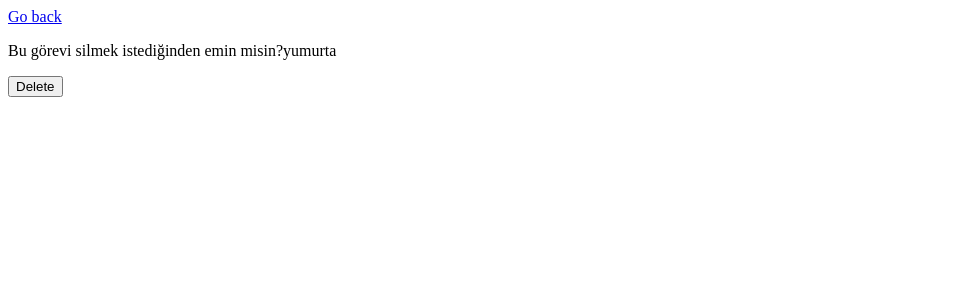
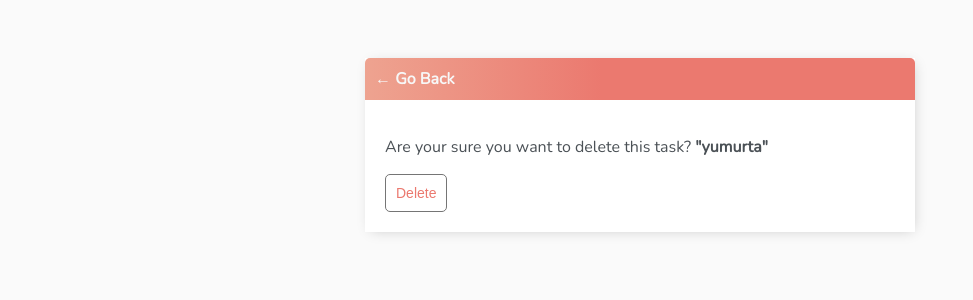
Before and after one commit to alkan11/Django-to-do-list, a Django app: page /task-delete/3/ in a window 1280 px wide. Shown: the top 300 px of the page, without its empty margins (0-973 px from the left). Run offline with Django 4.2, Linux system fonts and the light colour scheme; a user stored in the database is signed in; data comes from the database, SQL or seed files in the repository; both versions use the stored data as it was after the commit; parts of the project's set-up code (start-up, migrations or seed data) failed here and were passed over.

Commit message:
css finished

```diff
--- /dev/null
+++ b/base/templates/base/main.html
@@ -0,0 +1,210 @@
+<!DOCTYPE html>
+<html lang="en">
+
+<head>
+    <meta charset="utf-8">
+    <meta name="description"
+        content="This is to do list implemented using Django by Dennis Ivy who is a full stack web developer.">
+
+    <meta http-equiv="X-UA-Compatible" content="IE=edge">
+    <title>To Do Items</title>
+    <meta name="description" content="">
+    <meta name="viewport" content="width=device-width, initial-scale=1">
+
+    <link rel="preconnect" href="https://fonts.gstatic.com">
+    <link href="https://fonts.googleapis.com/css2?family=Nunito:wght@200&display=swap" rel="stylesheet">
+
+    <style>
+        body {
+            background-color: #FAFAFA;
+            font-family: 'Nunito', sans-serif;
+            padding-top: 50px;
+        }
+
+        h1,
+        h2,
+        h3,
+        h4,
+        h5,
+        h6,
+            {
+            font-family: 'Raleway', sans-serif;
+        }
+
+        a,
+        p {
+            color: #4b5156
+        }
+
+        a {
+            font-weight: 600;
+        }
+
+        .container {
+            max-width: 550px;
+            margin: auto;
+            background-color: #fff;
+            -webkit-box-shadow: 2px 2px 13px -4px rgba(0, 0, 0, 0.21);
+            box-shadow: 2px 2px 13px -4px rgba(0, 0, 0, 0.21);
+        }
+
+        input {
+            outline: none;
+            border: none;
+        }
+
+        .header-bar {
+            display: flex;
+            justify-content: space-between;
+            color: #fff;
+            padding: 10px;
+            border-radius: 5px 5px 0 0;
+            background: linear-gradient(90deg, #EEA390 0%, #EB796F 43%, #EB796F 100%);
+        }
+
+        .header-bar a {
+            color: rgb(247, 247, 247);
+            text-decoration: none;
+        }
+
+        .task-wrapper {
+            display: flex;
+            align-items: center;
+            justify-content: space-between;
+            background-color: #fff;
+            border-top: 1px solid #dfe4ea;
+            overflow: hidden;
+        }
+
+        .task-title {
+            display: flex;
+            padding: 20px;
+        }
+
+        .task-title a {
+            text-decoration: none;
+            color: #4b5156;
+            margin-left: 10px;
+        }
+
+        .task-complete-icon {
+            height: 20px;
+            width: 20px;
+            background-color: rgb(105, 192, 105);
+            border-radius: 50%;
+        }
+
+        .task-incomplete-icon {
+            height: 20px;
+            width: 20px;
+            background-color: rgb(218, 218, 218);
+            border-radius: 50%;
+        }
+
+        .delete-link {
+            text-decoration: none;
+            font-weight: 900;
+            color: #cf4949;
+            font-size: 22px;
+            line-height: 0;
+            padding: 20px 0px;
+        }
+
+        /*Handle Classes*/
+
+        .handle {
+            display: inline-block;
+            padding: 20px 16px;
+            cursor: grab;
+            user-select: none;
+        }
+
+        .handle:after,
+        .handle:before {
+            display: block;
+            content: "";
+        }
+
+        .handle:active,
+        .handle:active:before,
+        .handle:active:after {
+            cursor: grabbing;
+        }
+
+        .dropArea {
+            background-color: #f1f2f6;
+            color: black;
+            border: #ced6e0 1px solid;
+        }
+
+        .selectedTask {
+            opacity: 0.6;
+        }
+
+
+        #add-link {
+            color: #EB796F;
+            text-decoration: none;
+            font-size: 42px;
+            text-shadow: 1px 1px #81413b;
+        }
+
+        #search-add-wrapper {
+            display: flex;
+            justify-content: space-between;
+            align-items: center;
+            padding: 20px;
+        }
+
+        @media screen and (max-width:320px) {
+            #search-add-wrapper {
+                padding: 10px;
+            }
+        }
+
+        input[type=text],
+        input[type=password],
+        textarea {
+            border: 1px solid #757575;
+            border-radius: 5px;
+            padding: 10px;
+            width: 90%;
+        }
+
+        label {
+            padding-top: 10px !important;
+            display: block;
+        }
+
+        ::placeholder {
+            font-weight: 300;
+            opacity: 0.5;
+        }
+
+        .button {
+            border: 1px solid #757575;
+            background-color: #FFF;
+            color: #EB796F;
+            padding: 10px;
+            font-size: 14px;
+            border-radius: 5px;
+            cursor: pointer;
+            text-decoration: none;
+        }
+
+        .card-body {
+            padding: 20px;
+        }
+    </style>
+</head>
+
+<body>
+
+    <div class="container">
+        {% block content %} {% endblock content %}
+    </div>
+
+</body>
+
+
+</html>
--- a/base/templates/base/task_confirm_delete.html
+++ b/base/templates/base/task_confirm_delete.html
@@ -1,6 +1,18 @@
-<a href="{%url 'home'%}">Go back</a>
-<form method='POST'>
-    {%csrf_token%}
-    <p>Bu görevi silmek istediğinden emin misin?{{task}}</p>
-    <input type='submit' value='Delete'/>
-</form>
+{% extends 'base/main.html' %}
+{% block content %}
+
+<div class="header-bar">
+    <a href="{% url 'home' %}">&#8592; Go Back</a>
+</div>
+
+<div class="card-body">
+    <form method="POST">
+        {% csrf_token %}
+        <p>Are your sure you want to delete this task? <b>"{{task}}"</b> </p>
+        <input class="button" type="submit" value="Delete" />
+    </form>
+</div>
+
+
+
+{% endblock content %}
--- a/base/urls.py
+++ b/base/urls.py
@@ -1,13 +1,16 @@
 from django.urls import path,include
-from .views import taskCreate, taskDelete, taskList,taskDetail, taskUpdate,LoginView,LogoutView
+from .views import taskCreate, taskDelete, taskList,taskDetail, taskUpdate,LoginView,LogoutView,Register,TaskReorder
 
 urlpatterns = [
-    path('login/',LoginView.as_view(),name='login'),
+    path('login/',LoginView.as_view(redirect_authenticated_user=True),name='login'),
     path('logout/',LogoutView.as_view(next_page='login'),name='logout'),
+    path('register/',Register.as_view(),name='register'),
+
     path('',taskList.as_view(),name='home'),
     path('task/<int:pk>/',taskDetail.as_view(),name='task'),
     path('task-create/',taskCreate.as_view(),name='task-create'),
     path('task-update/<int:pk>/',taskUpdate.as_view(),name='task-update'),
     path('task-delete/<int:pk>/',taskDelete.as_view(),name='task-delete'),
+    path('task-reorder/', TaskReorder.as_view(), name='task-reorder'),
 
 ]
--- a/base/views.py
+++ b/base/views.py
@@ -1,15 +1,20 @@
-from django.shortcuts import render
-from django.shortcuts import HttpResponse
+from django.shortcuts import render,redirect
+from django.shortcuts import HttpResponseRedirect
 from django.views.generic.list import ListView
 from django.views.generic.detail import DetailView
-from django.views.generic.edit import CreateView,UpdateView,DeleteView
+from django.views.generic.edit import CreateView,UpdateView,DeleteView,FormView
 from django.contrib.auth.views import LoginView,LogoutView
 from django.contrib.auth import authenticate
 from django.urls import reverse_lazy
 from django.contrib.auth.mixins import LoginRequiredMixin
 from .models import Task
+from django.contrib.auth.forms import UserCreationForm
+from django.contrib.auth import login
+from django.views import View
+from .forms import PositionForm
+from django.db import transaction
 
-class login(LoginView):
+class userlogin(LoginView):
     template_name='registration/login.html'
     fields='__all__'
     redirect_authenticated_user=True
@@ -17,16 +22,41 @@ class login(LoginView):
     def get_redirect_url(self):
         return reverse_lazy('tasks')
 
+class Register(FormView):
+    template_name='registration/register.html'
+    form_class=UserCreationForm
+    redirect_authenticated_user=True
+    success_url=reverse_lazy('home')
+
+    def form_valid(self,form):
+        user=form.save()
+        if user is not None:
+            login(self.request,user)
+        return super(Register,self).form_valid(form)
+
+    def get(self,request,*args, **kwargs):
+        if self.request.user.is_authenticated:
+             return HttpResponseRedirect('home')
+        return super(Register,self).get(request,*args, **kwargs)
+
+
 
 class taskList(LoginRequiredMixin,ListView):
     model=Task
     context_object_name='tasks'
 
     def get_context_data(self, *args,**kwargs):
-        context=super().get_context_data(*args,**kwargs)
-        context['tasks']=Task.objects.all()
-        context['count']=context['tasks'].filter(complete=False).count()
+        context=super(taskList,self).get_context_data(*args,**kwargs)
+        context['tasks']=self.model.objects.all()
+        context['count']=self.model.objects.filter(complete=False).count()
+
+        search_input=self.request.GET.get('search-area') or ''
+        if search_input:
+            context['tasks']= context['tasks'].filter(title__startswith= search_input)
+        context['tasks']=search_input
+
         return context
+
     def get_queryset(self):
         query_set= super().get_queryset()
         return  query_set.filter(user=self.request.user)
@@ -38,15 +68,31 @@ class taskDetail(LoginRequiredMixin,DetailView):
 
 class taskCreate(LoginRequiredMixin,CreateView):
     model=Task
-    fields='__all__'
+    fields=['title','description','complete']
     success_url=reverse_lazy('home')
+
+    def form_valid(self,form):
+        form.instance.user=self.request.user
+        return super(taskCreate,self).form_valid(form)
 
 class taskUpdate(LoginRequiredMixin,UpdateView):
     model=Task
-    fields='__all__'
+    fields=['title','description','complete']
     success_url=reverse_lazy('home')
 
 class taskDelete(LoginRequiredMixin,DeleteView):
     model=Task
     context_object_name='task'
     success_url=reverse_lazy('home')
+
+class TaskReorder(View):
+    def post(self, request):
+        form = PositionForm(request.POST)
+
+        if form.is_valid():
+            positionList = form.cleaned_data["position"].split(',')
+
+            with transaction.atomic():
+                self.request.user.set_task_order(positionList)
+
+        return redirect(reverse_lazy('tasks'))
```
Also changed, not shown: base/forms.py (added, +7 -0 lines), base/templates/base/task_form.html (+18 -7 lines), base/templates/base/task_list.html (+74 -7 lines), base/templates/registration/login.html (+21 -6 lines), base/templates/registration/register.html (added, +27 -0 lines), db.sqlite3.
